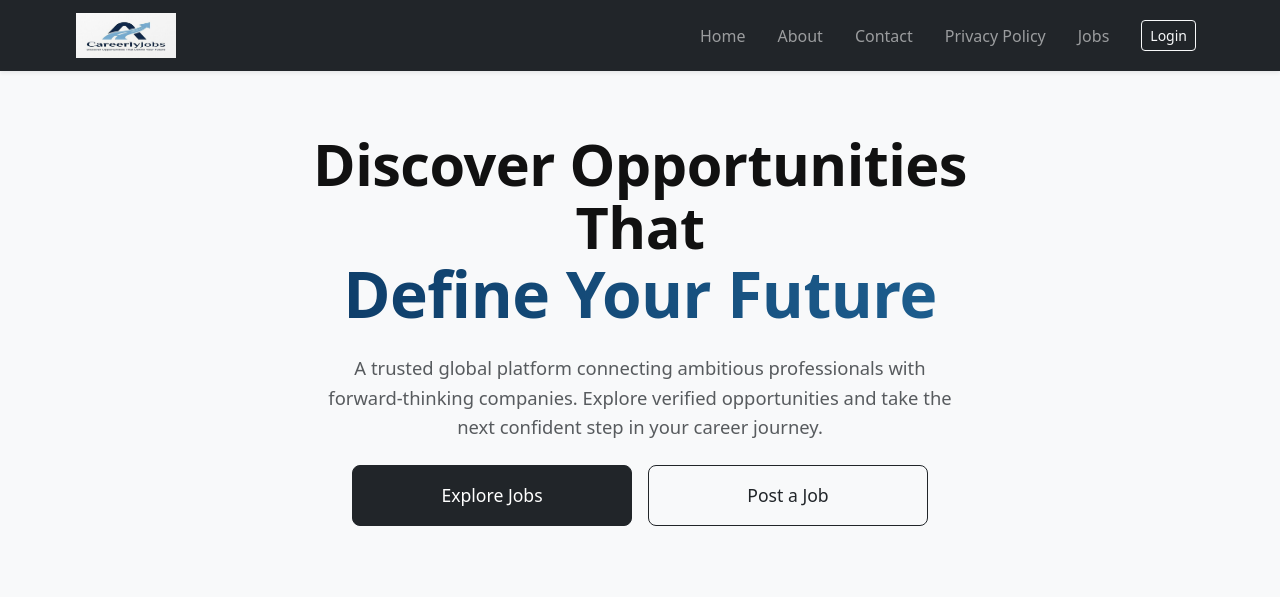
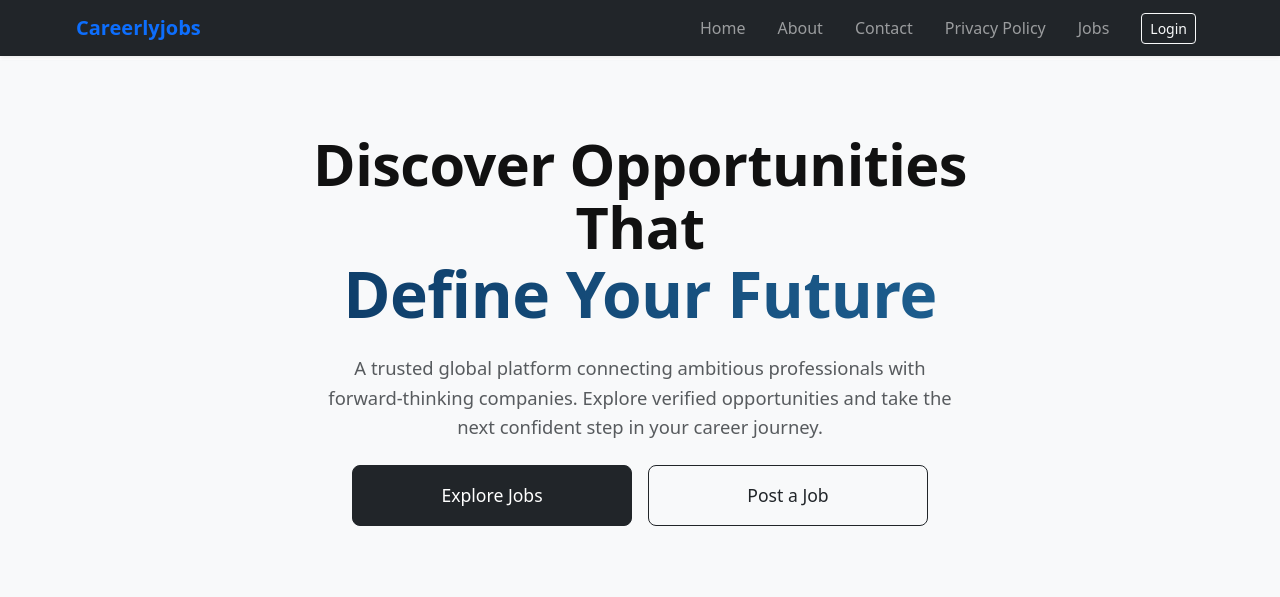
Before and after one commit to sajidiqbalbhatti/django-job-portal, a Django app: page / in a window 1280 px wide. Shown: the top 597 px of the page. Run offline with Django 5.2, Linux system fonts and the light colour scheme; data that the repository does not hold is empty.

Commit message:
update the code

```diff
--- a/core/templates/core/base.html
+++ b/core/templates/core/base.html
@@ -31,11 +31,7 @@
           class="navbar-brand fw-bold text-primary"
           href="{% url 'core:home' %}"
         >
-          <img
-            src="{% static 'images/logo.jpg' %}"
-            alt="Logo"
-            style="height: 45px; width: 100px"
-          />
+          Careerlyjobs
         </a>
         <!-- Mobile Toggle -->
         <button
--- a/core/templates/core/home.html
+++ b/core/templates/core/home.html
@@ -527,13 +527,10 @@
       <div class="col-12 col-md-6 col-lg-3">
         <h5 class="fw-bold mb-3">Contact</h5>
         <ul class="list-unstyled small">
-          <li>
-            <i class="bi bi-envelope me-2"></i
-            ><a href="mailto:support@careerlyjobs.com" class="text-white">
-              careerlyjobs@gmail.com
-            </a>
-          </li>
-          <li></li>
+          <a href="mailto:info@careerlyjobs.com" class="text-white">
+            info@careerlyjobs.com
+          </a>
+
           <li>
             <i class="bi bi-telephone me-2"></i>
             <a
```
